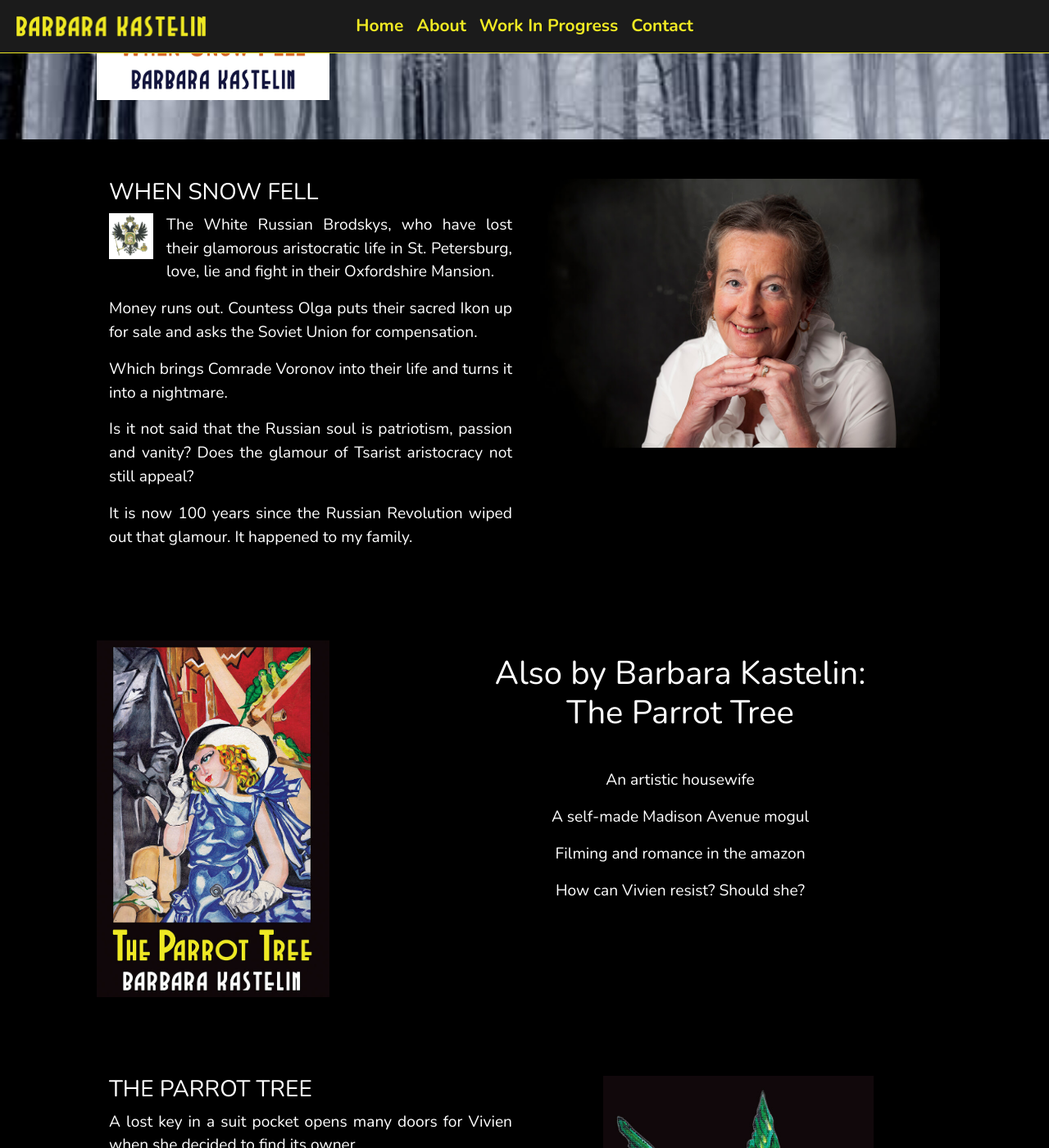
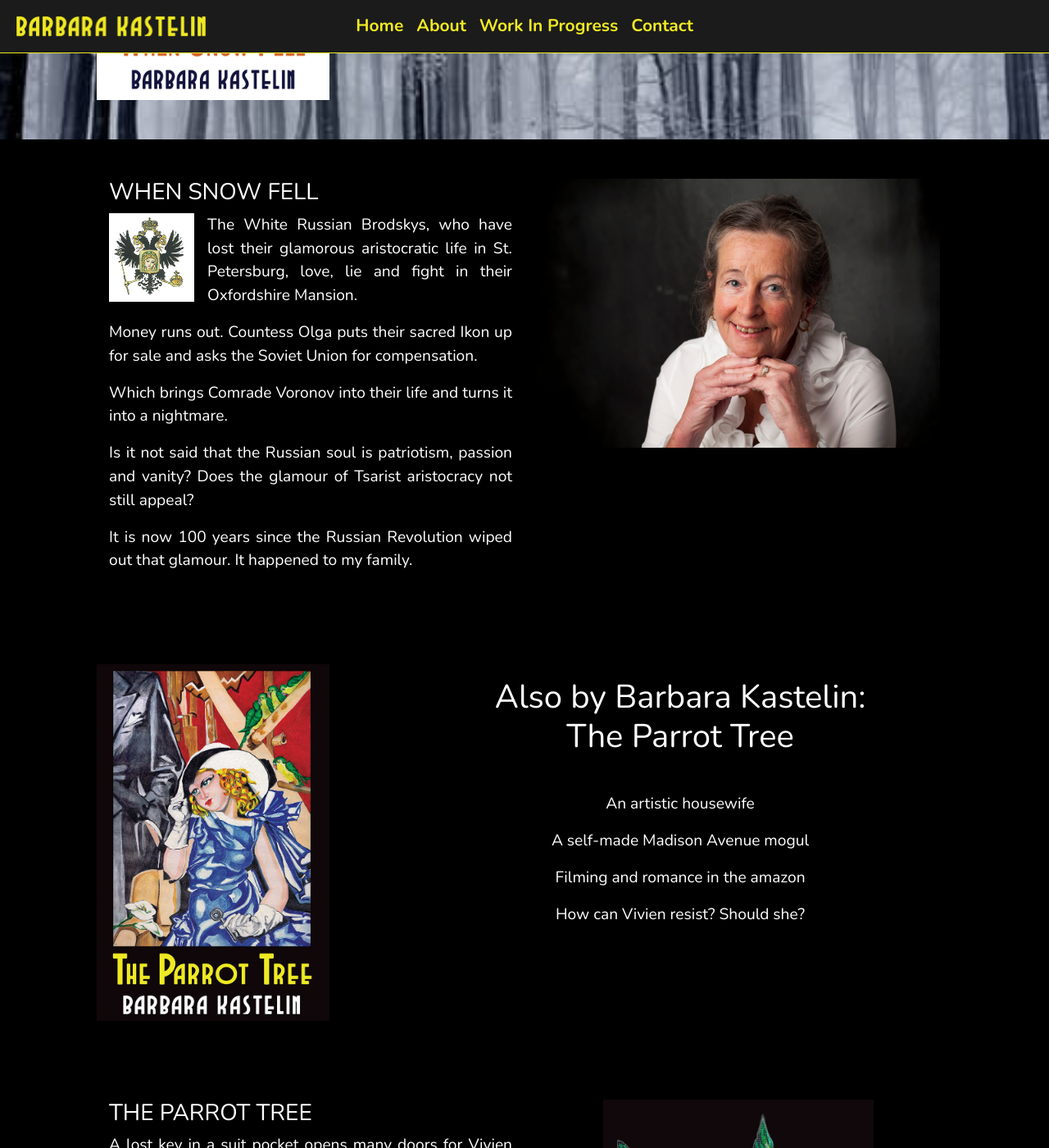
Before and after one commit to mgsmith57/barbarakastelin, a Jekyll site: the page built from index.html, in a window 1280 px wide and 1400 px high, scrolled down 506 px. Shown: the whole window at 82% size. Built offline with Jekyll 4.4.1, drawn with Linux system fonts in a browser that asks for light colours; nearby versions of some CDN libraries.

Commit message:
Tweek font on mobile

```diff
--- a/_layouts/default-layout.html
+++ b/_layouts/default-layout.html
@@ -15,7 +15,7 @@
           integrity="sha384-PsH8R72JQ3SOdhVi3uxftmaW6Vc51MKb0q5P2rRUpPvrszuE4W1povHYgTpBfshb" crossorigin="anonymous">
     <link rel="stylesheet" href="https://maxcdn.bootstrapcdn.com/font-awesome/4.6.0/css/font-awesome.min.css"/>
     <link href="https://fonts.googleapis.com/css?family=Nunito:400,600,700" rel="stylesheet">
-    <link rel="stylesheet" href="/css/style.css?cb=2"/>
+    <link rel="stylesheet" href="/css/style.css?cb=3"/>
 </head>
 <body class="{{page.body-class}} {{layout.body-class}}">
 
--- a/css/style.scss
+++ b/css/style.scss
@@ -19,7 +19,9 @@
 }
 
 p {
-  font-size: 1.2rem;
+  @media (min-width: $sm) {
+    font-size: 1.2rem;
+  }
 }
 
 .hero {
--- a/index.html
+++ b/index.html
@@ -23,7 +23,7 @@
     <section class="row p-4 p-lg-5">
         <div class="col-md-6 text-justify">
             <h3 class="text-left">WHEN SNOW FELL</h3>
-            <img class="float-left pr-3 pb-2" width="70px" src="/img/eagle.png" />
+            <img class="float-left pr-3 pb-2" width="120px" src="/img/eagle.png" />
             <p>The White Russian Brodskys, who have lost their glamorous aristocratic life in St. Petersburg, love, lie and fight in their Oxfordshire Mansion.</p>
             <p>Money runs out. Countess Olga puts their sacred Ikon up for sale and asks the Soviet Union for compensation.</p>
             <p>Which brings Comrade Voronov into their life and turns it into a nightmare.</p>
```
Also changed, not shown: img/eagle.png.
